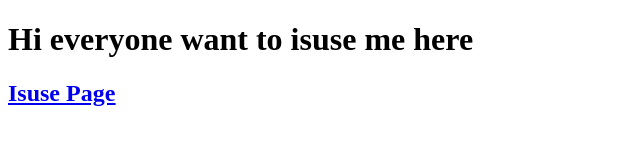
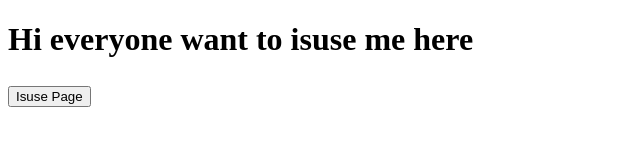
Before and after one commit to Sayyidalijufri/Issue_sayyid, a plain HTML site: page index.html in a window 1280 px wide. Shown: the whole page, without its empty margins (0-640 px from the left). Drawn offline with Linux system fonts and the light colour scheme.

Commit message:
initial commit

```diff
--- a/index.html
+++ b/index.html
@@ -7,10 +7,9 @@
     <link href="style.css" rel="stylesheet" type="text/css" />
   </head>
   <body>
-    <h1>
-      Hi everyone want to isuse me here
-    </h1>
-    <h2><u><a href="https://github.com/Sayyidalijufri/Isuse_sayyid/issues">Isuse Page</a></u></h2>
+    <h1>Hi everyone want to isuse me here</h1>
+    <h2><u><a href="https://github.com/Sayyidalijufri/Isuse_sayyid/issues"><button>Isuse Page</button></a></u></h2>
     <script src="script.js"></script>
+
   </body>
 </html>
```
